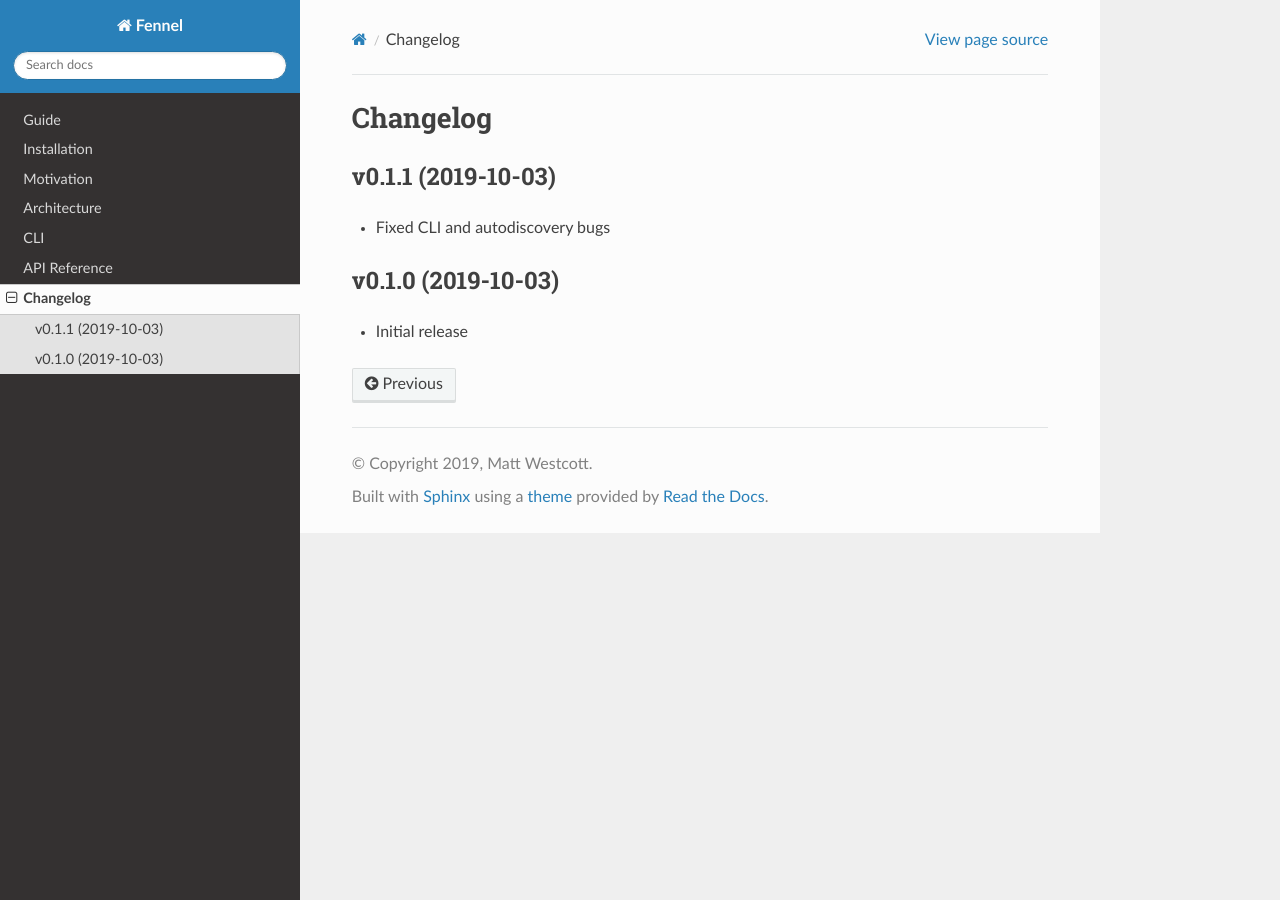
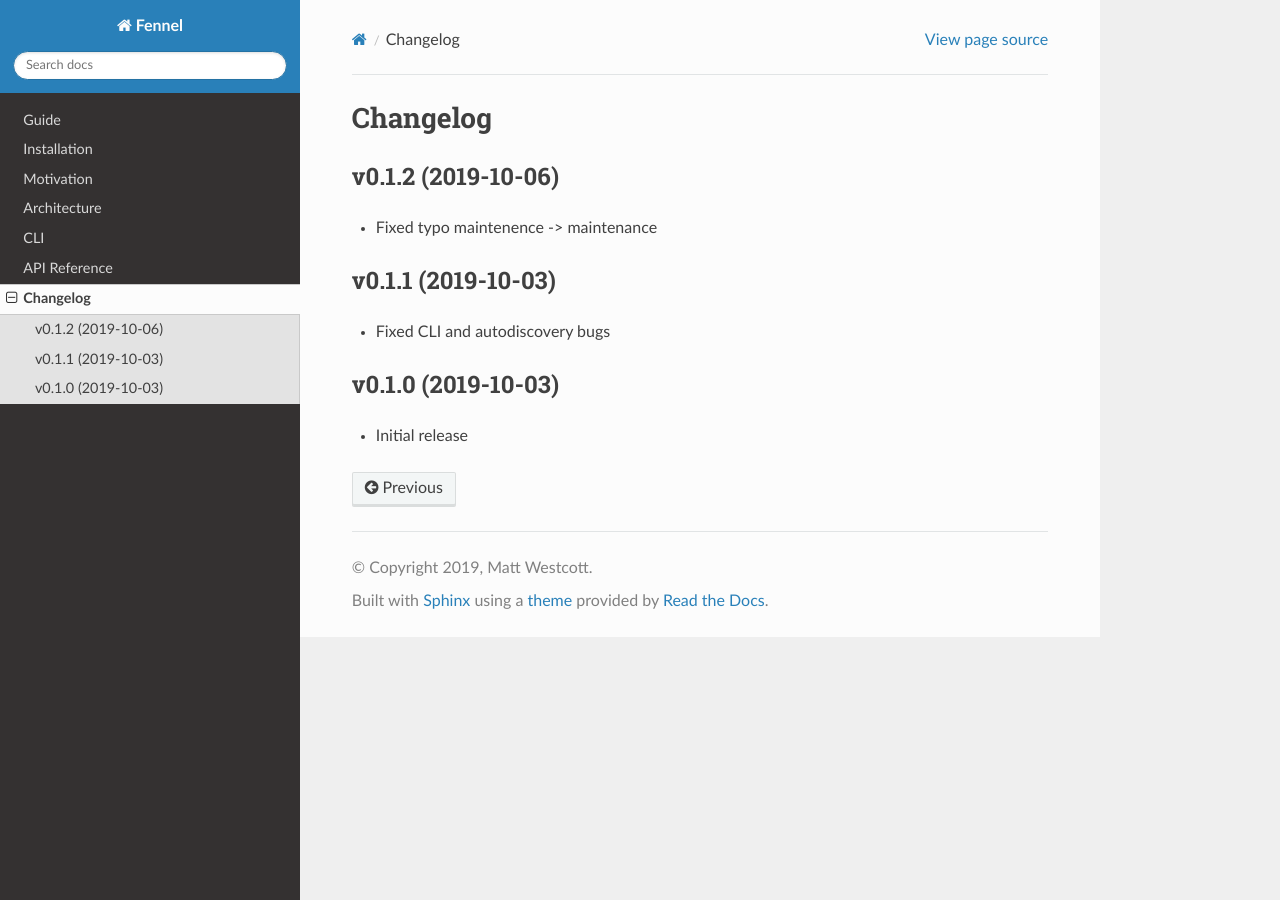
Before and after one commit to mjwestcott/fennel, a Sphinx documentation site: the page built from docs/changelog.rst, in a window 1280 px wide. Built offline with Sphinx 7.4.7 and the Read the Docs theme 2.0.0, drawn with Linux system fonts in a browser that asks for light colours.

Commit message:
docs: Add 0.1.2 changelog

```diff
--- a/docs/changelog.rst
+++ b/docs/changelog.rst
@@ -1,5 +1,10 @@
 Changelog
 =========
+
+v0.1.2 (2019-10-06)
+-------------------
+
+* Fixed typo maintenence -> maintenance
 
 v0.1.1 (2019-10-03)
 -------------------
--- a/pyproject.toml
+++ b/pyproject.toml
@@ -1,6 +1,6 @@
 [tool.poetry]
 name = "fennel"
-version = "0.1.1"
+version = "0.1.2"
 description = "A task queue for Python based on Redis Streams."
 authors = ["Matt Westcott <m.westcott@gmail.com>"]
 license = "MIT"
```
